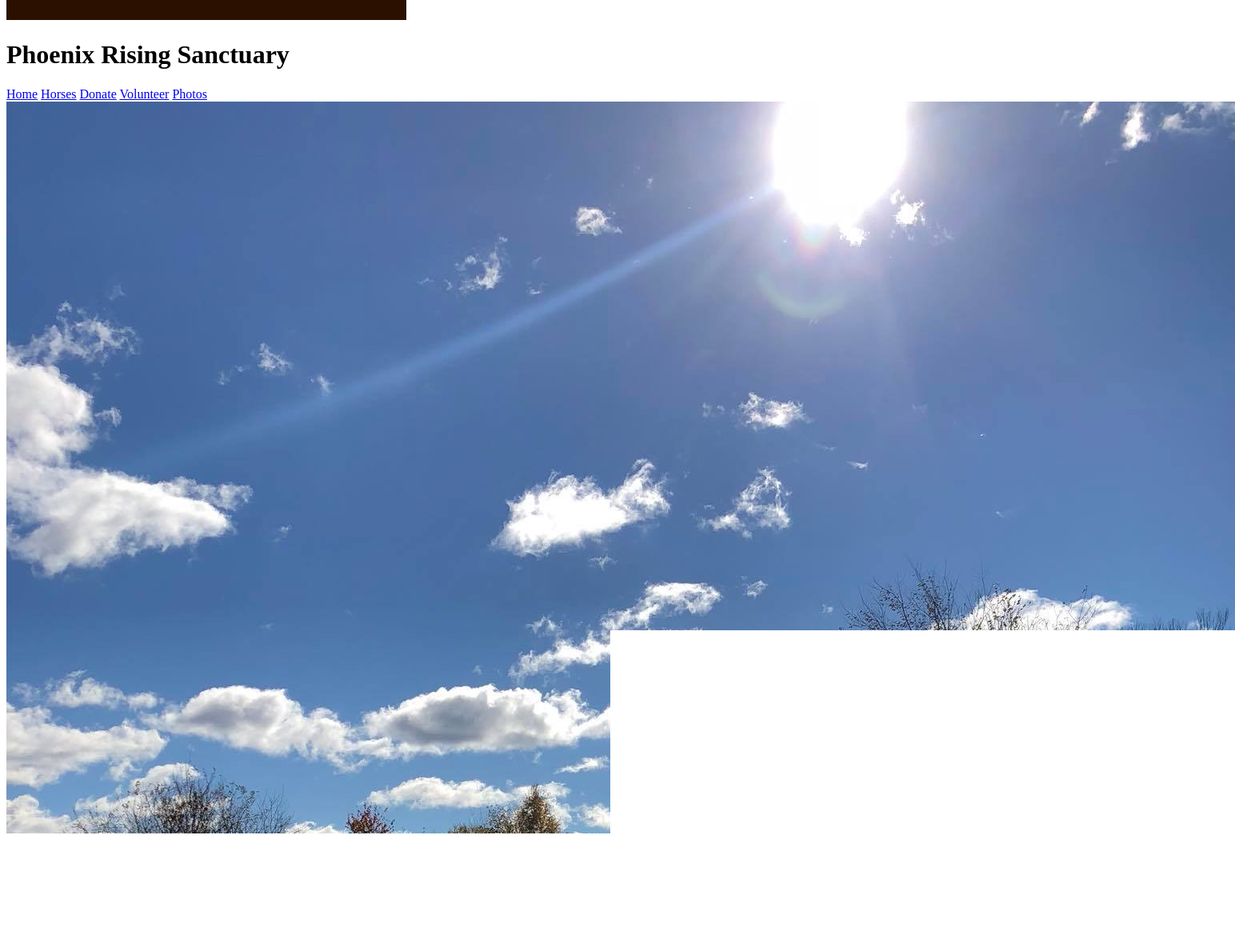
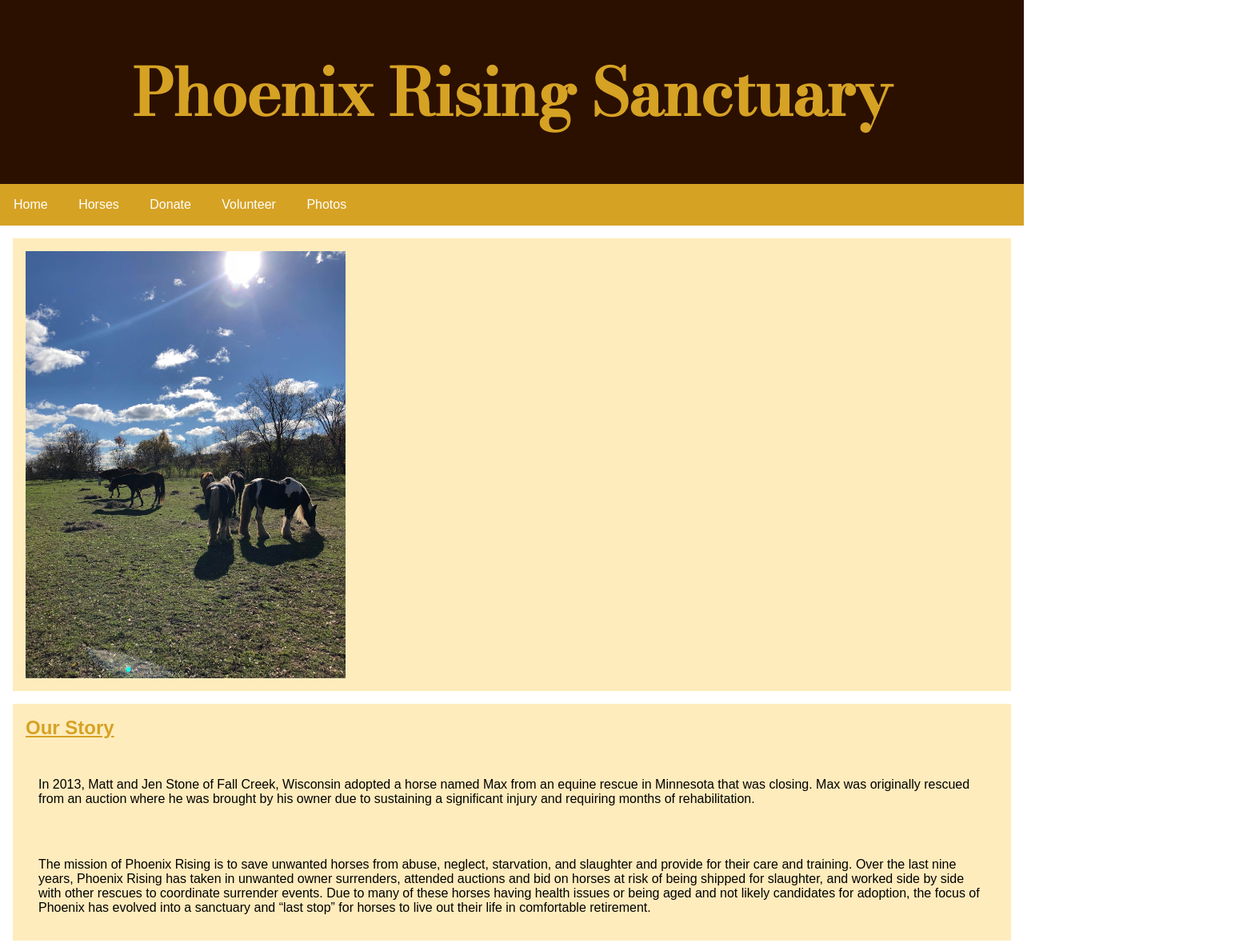
Before and after one commit to smithhm3409/client, a plain HTML site: page index.html in a window 1280 px wide. Shown: the part 483-1672 px from the top of the page at 80% size, 1544 px wide, since content can reach past the window. Drawn offline with nearby package versions, Linux system fonts and the light colour scheme; a web font is replaced by a local one.

Commit message:
Midway through Client Project

```diff
--- a/styles.css
+++ b/styles.css
@@ -0,0 +1,73 @@
+body{
+    background-color: white;
+    color: black;
+    font-family: 'Rethink Sans', sans-serif;
+    margin: 0;
+}
+img{
+    max-width: 100%;
+}
+header{
+    background-color: #2B1000;
+}
+header h1{
+    color: #D6A224;
+    font-family: 'Bodoni Moda', serif;
+    text-align: center;
+}
+header nav{
+    background-color: #D6A224;
+}
+div{
+    background-color: #FFECBD;
+    margin: .5rem;
+}
+div h2{
+    text-align: center;
+    text-decoration: underline;
+    color: #D6A224;
+}
+a img{
+    width: 3rem;
+    max-width: 100%;
+}
+header>nav>a{
+    background-color: #D6A224;
+    color: white;
+    text-decoration: none;
+    padding: 1rem;
+    display: inline-block;
+    border: 1px solid transparent;
+}
+header>nav>a:hover{
+    color: #D6A224;
+    background-color: #FFECBD;
+    border: 2px solid #2B1000;
+}
+@media (min-width:1000px){
+    div img{
+        width: 25rem;
+        max-width: 100%;
+    }
+    div{
+        display: flex;
+        flex-wrap: wrap;
+        margin: 1rem;
+    }
+    p{
+        margin: 2rem;
+    }
+    h2{
+        margin: 1rem;
+    }
+    div img{
+        margin: 1rem;
+    }
+    header img{
+        width: 30rem;
+        max-width: 100%;
+    }
+    h1{
+        font-size: 5rem;
+    }
+}
```
Also changed, not shown: horses.html (+2 -16 lines), photos.html (+6 -2 lines).
